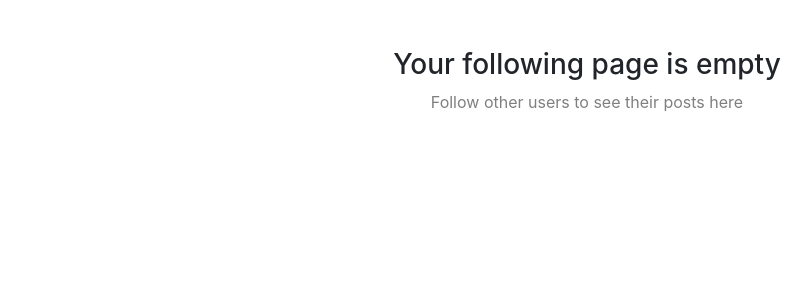
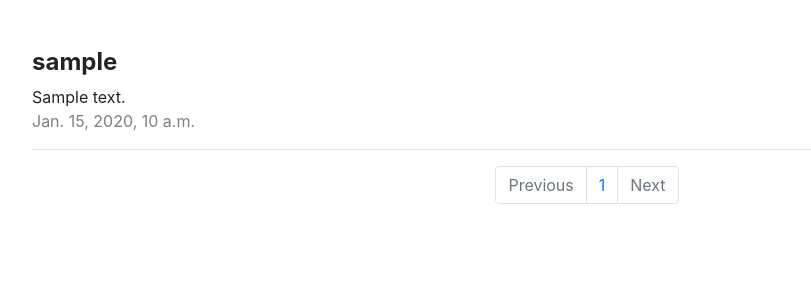
Before and after one commit to ThASh42/CS50web-project4-network, a Django app: template network/templates/network/following.html in a window 1280 px wide. Shown: the part 56-356 px from the top of the page, without its empty margins (53-864 px from the left). Run offline with Django 3.2, Linux system fonts and the light colour scheme; the template is opened without the code that fills it: most values are stand-ins (such as "Sample title", 1, 10 or a date in 2020); some libraries are stand-ins or nearby versions.

Commit message:
Implement pagination functionality

```diff
--- a/network/templates/network/following.html
+++ b/network/templates/network/following.html
@@ -2,8 +2,8 @@
 {% load static %}
 
 {% block body %}
-    {% if posts.exists %}
-        {% for post in posts %}
+    {% if page_obj %}
+        {% for post in page_obj %}
             <div class="my-3">
                 <a href="{% url "profile" post.user %}" class="text-reset text-decoration-none">
                     <h4><strong>{{post.user.username}}</strong></h4>
@@ -13,6 +13,21 @@
             </div>
             <hr>
         {% endfor %}
+        <nav>
+            <ul class="pagination justify-content-center">
+            <li class="page-item {% if not page_obj.has_previous %} disabled {% endif %}">
+                <a class="page-link" {% if page_obj.has_previous %} href="?page={{ page_obj.previous_page_number }}"
+                {% else %} tabindex="-1" aria-disabled="true" {% endif %}>Previous</a>
+            </li>
+            {% for i in range_pages %}
+                <li class="page-item"><a class="page-link" href="?page={{ i }}">{{ i }}</a></li>
+            {% endfor %}
+            <li class="page-item {% if not page_obj.has_next %} disabled {% endif %}">
+                <a class="page-link" {% if page_obj.has_next %} href="?page={{ page_obj.next_page_number }}"
+                {% else %} tabindex="-1" aria-disabled="true" {% endif %}>Next</a>
+            </li>
+            </ul>
+        </nav>
     {% else %}
         <div class="text-center">
             <h3>Your following page is empty</h3>
```
Also changed, not shown: network/views.py (+7 -1 lines).
